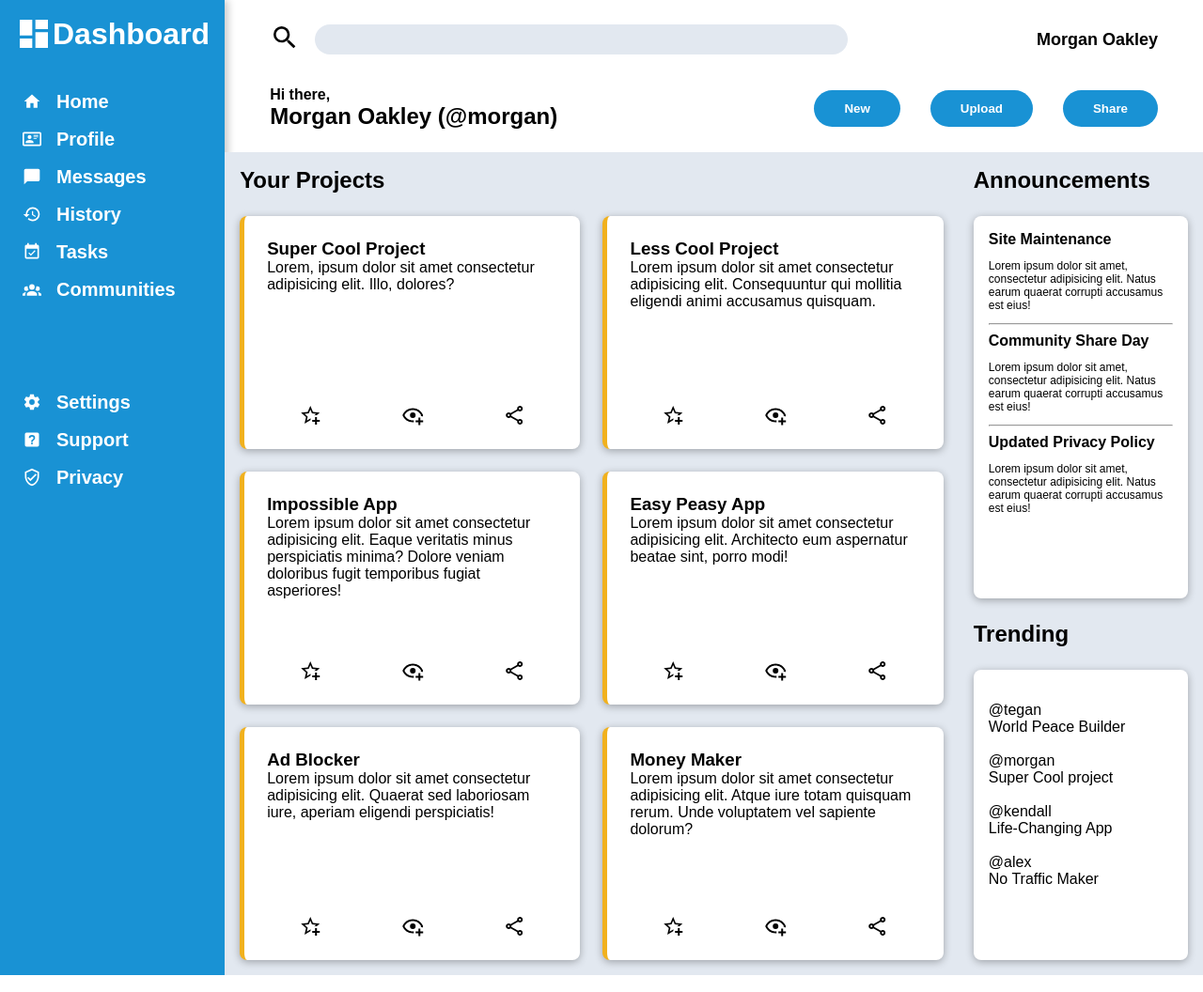
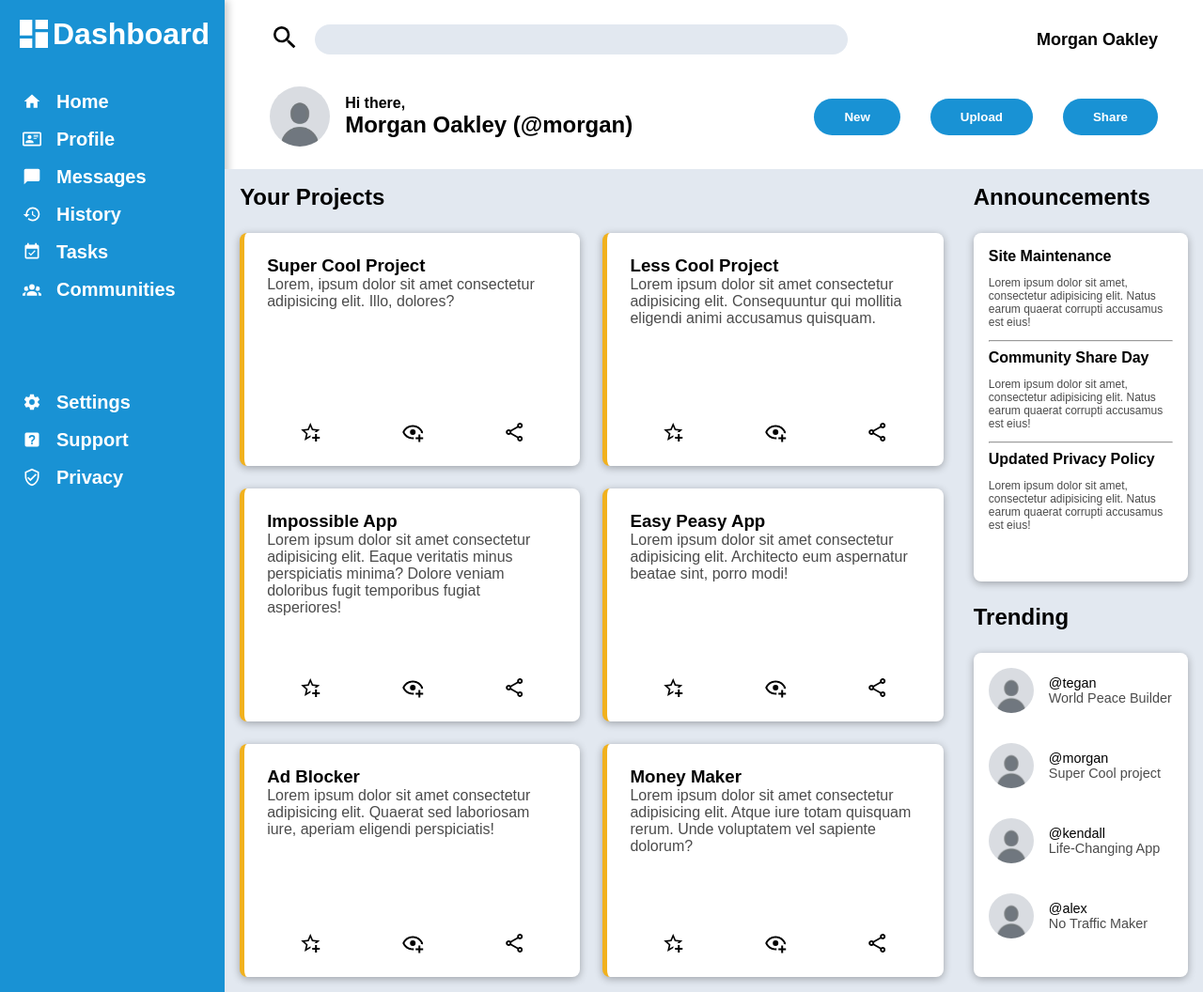
Before and after one commit to Agoth24/admin-dashboard, a plain HTML site: page index.html in a window 1280 px wide. Shown: the whole page at 94% size. Drawn offline with Linux system fonts and the light colour scheme.

Commit message:
More styling and added profile pictures

```diff
--- a/index.html
+++ b/index.html
@@ -28,6 +28,11 @@
       </div>
       <div class="bottom-header">
         <div class="greeting">
+          <img
+            src="images/default-pfp.jpg"
+            alt="User profile picture"
+            class="profile-pic"
+          />
           <div class="greeting-text">
             <p>Hi there,</p>
             <h1>Morgan Oakley (@morgan)</h1>
@@ -243,8 +248,8 @@
           <div class="card-text">
             <h3>Easy Peasy App</h3>
             <p>
-              Lorem ipsum dolor sit amet consectetur adipisicing elit. Architecto
-              eum aspernatur beatae sint, porro modi!
+              Lorem ipsum dolor sit amet consectetur adipisicing elit.
+              Architecto eum aspernatur beatae sint, porro modi!
             </p>
           </div>
           <div class="card-button-container">
@@ -272,8 +277,8 @@
           <div class="card-text">
             <h3>Ad Blocker</h3>
             <p>
-              Lorem ipsum dolor sit amet consectetur adipisicing elit. Quaerat sed
-              laboriosam iure, aperiam eligendi perspiciatis!
+              Lorem ipsum dolor sit amet consectetur adipisicing elit. Quaerat
+              sed laboriosam iure, aperiam eligendi perspiciatis!
             </p>
           </div>
           <div class="card-button-container">
@@ -302,8 +307,8 @@
             <div class="card-text">
               <h3>Money Maker</h3>
               <p>
-                Lorem ipsum dolor sit amet consectetur adipisicing elit. Atque iure
-                totam quisquam rerum. Unde voluptatem vel sapiente dolorum?
+                Lorem ipsum dolor sit amet consectetur adipisicing elit. Atque
+                iure totam quisquam rerum. Unde voluptatem vel sapiente dolorum?
               </p>
             </div>
           </div>
@@ -362,24 +367,52 @@
           <h2 class="trending-title">Trending</h2>
           <div class="trending-card">
             <div class="trending-account">
-              <img src="#" alt="" />
+              <img
+                src="images/default-pfp.jpg"
+                alt="User profile picture"
+                class="profile-pic"
+                style="height: 3rem"
+              />
+              <div class="trending-account-text">
                 <p class="media-handle">@tegan</p>
                 <p class="user-bio">World Peace Builder</p>
               </div>
+            </div>
             <div class="trending-account">
-              <img src="#" alt="" />
+              <img
+                src="images/default-pfp.jpg"
+                alt="User profile picture"
+                class="profile-pic"
+                style="height: 3rem"
+              />
+              <div class="trending-account-text">
                 <p class="media-handle">@morgan</p>
                 <p class="user-bio">Super Cool project</p>
               </div>
+            </div>
             <div class="trending-account">
-              <img src="#" alt="" />
+              <img
+                src="images/default-pfp.jpg"
+                alt="User profile picture"
+                class="profile-pic"
+                style="height: 3rem"
+              />
+              <div class="trending-account-text">
                 <p class="media-handle">@kendall</p>
                 <p class="user-bio">Life-Changing App</p>
               </div>
+            </div>
             <div class="trending-account">
-              <img src="#" alt="" />
+              <img
+                src="images/default-pfp.jpg"
+                alt="User profile picture"
+                class="profile-pic"
+                style="height: 3rem"
+              />
+              <div class="trending-account-text">
                 <p class="media-handle">@alex</p>
                 <p class="user-bio">No Traffic Maker</p>
+              </div>
             </div>
           </div>
         </div>
--- a/style.css
+++ b/style.css
@@ -88,6 +88,13 @@ input[type="search"] {
 .greeting {
   display: flex;
   grid-template-columns: auto 1fr;
+  align-items: center;
+  gap: 1rem;
+}
+
+.profile-pic {
+  height: 4rem;
+  border-radius: 3rem;
 }
 .greeting p {
   font-weight: 600;
@@ -233,6 +240,10 @@ h2.projects {
   cursor: pointer;
 }
 
+.project-card p, .announcement-card p, .trending-account-text :nth-child(2) {
+  color: rgb(75,75,75);
+}
+
 .card-button-container {
   display: flex;
   height: 1.5rem;
@@ -282,11 +293,27 @@ h2.trending-title {
 }
 
 .trending-card {
-
+display: flex;
+flex-direction: column;
+gap: 2rem;
 }
 
 .trending-card p{
   margin: 0;
 }
 
+.trending-account {
+  display: flex;
+  gap: 1rem;
+  align-items: center;
+}
+.trending-account-text :first-child {
+  font-size: 0.9em;
+  align-self: center;
+}
+
+.trending-account-text :nth-child(2) {
+  font-size: 0.9em;
+}
+
 /* END OF SIDE DASHBOARD */
```
Also changed, not shown: images/default-pfp.jpg (added). Lines whose indentation alone changed are shown as unchanged.
